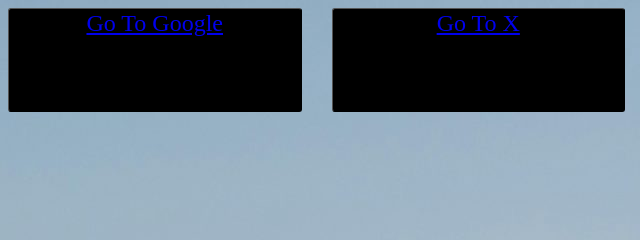
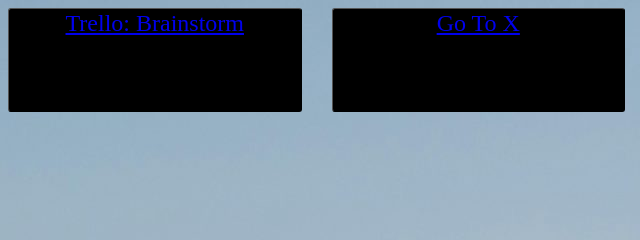
Before and after one commit to seanoleary05/GameDesign1, a plain HTML site: page index.html in a window 1280 px wide. Shown: the top 240 px of the page, 0-640 px from the left. Drawn offline with Linux system fonts and the light colour scheme.

Commit message:
brainstorm

```diff
--- a/index.html
+++ b/index.html
@@ -11,8 +11,8 @@
 <body>
     <header>
         <div>
-    <a class="a" href="https://google.com/">
-        Go To Google
+    <a class="a" href="https://trello.com/invite/b/671906f00fe9b2d2d4a33020/ATTI77ab5b4ae36691d7d06853185fd451c1C6FC859A/assignment-brainstorm">
+        Trello: Brainstorm
     </a>
         </div>
         <div>
```
